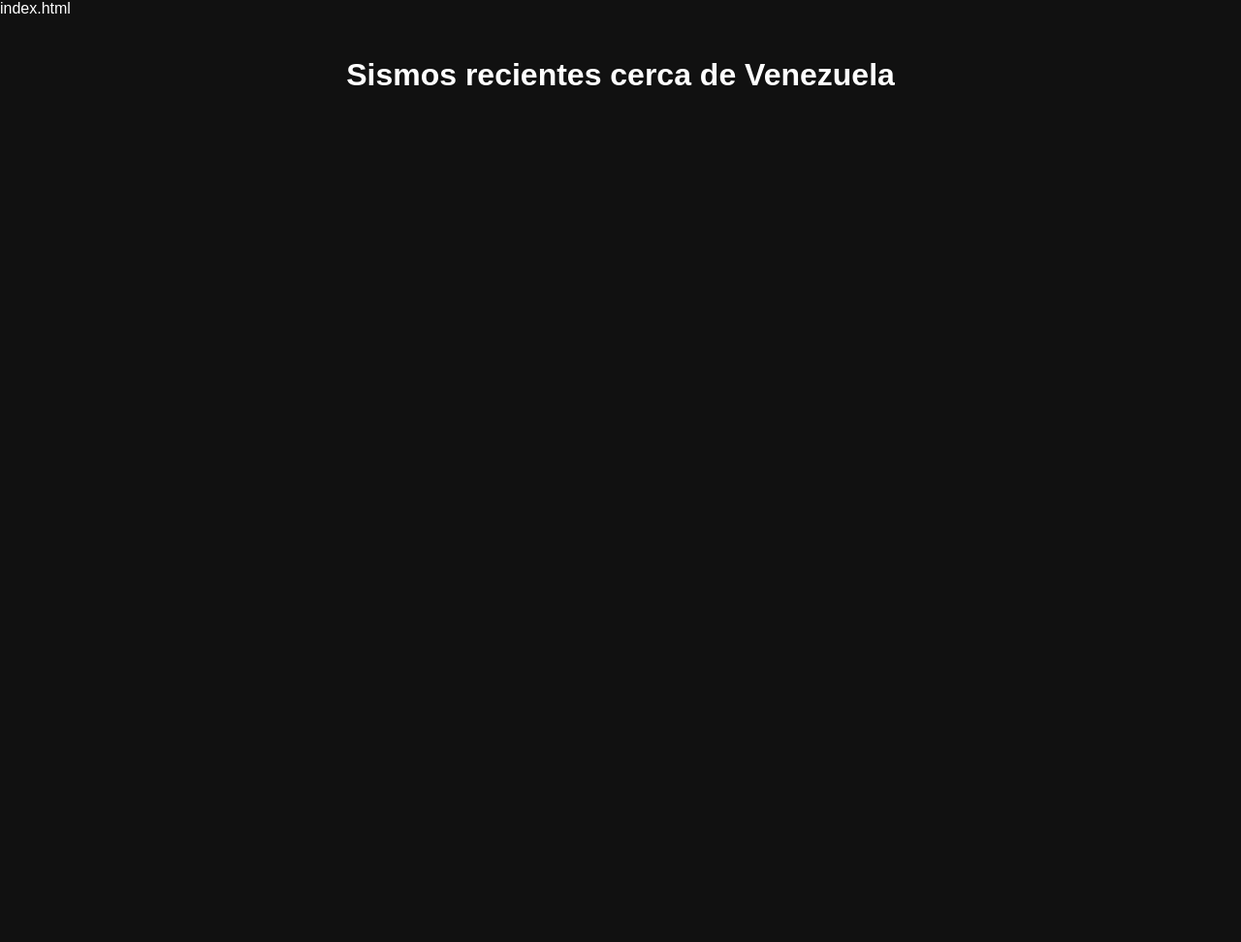
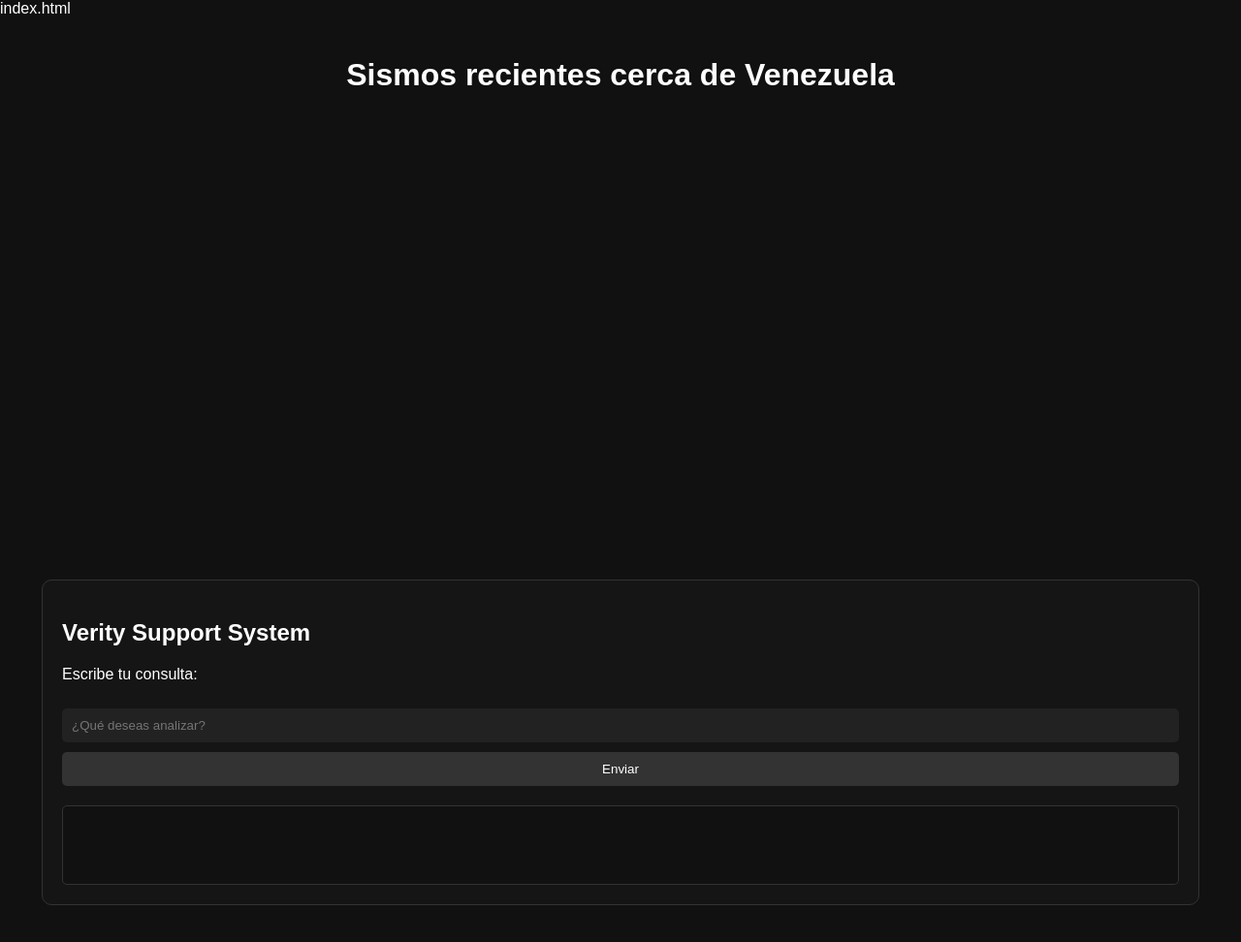
Before and after one commit to anyelo888ra-ux/sismostemu, a website: page public/index.html in a window 1280 px wide. Shown: the whole page at 97% size. Before the commit the page ends 800 px from the top, so only its background shows below. Drawn offline with nearby package versions, Linux system fonts and the light colour scheme; no server answers.

Commit message:
Integrate Verity support system in index.html
Added Verity support system to handle user queries.

```diff
--- a/public/index.html
+++ b/public/index.html
@@ -12,6 +12,37 @@ index.html
     table { width: 90%; margin: auto; border-collapse: collapse; }
     th, td { padding: 10px; border-bottom: 1px solid #444; }
     tr:hover { background: #222; }
+
+    /* Verity Support */
+    #verity-box {
+      width: 90%;
+      margin: 40px auto;
+      background: #151515;
+      padding: 20px;
+      border-radius: 10px;
+      border: 1px solid #333;
+    }
+    #verity-box input, #verity-box button {
+      width: 100%;
+      padding: 10px;
+      margin-top: 10px;
+      border-radius: 5px;
+      border: none;
+      background: #222;
+      color: #fff;
+    }
+    #verity-box button {
+      background: #333;
+      cursor: pointer;
+    }
+    #respuesta {
+      margin-top: 20px;
+      padding: 15px;
+      background: #111;
+      border-radius: 5px;
+      border: 1px solid #333;
+      min-height: 50px;
+    }
   </style>
 </head>
 <body>
@@ -21,6 +52,17 @@ index.html
 <div id="map"></div>
 
 <table id="tabla"></table>
+
+<!-- SOPORTE VERITY -->
+<div id="verity-box">
+  <h2>Verity Support System</h2>
+  <p>Escribe tu consulta:</p>
+
+  <input id="pregunta" type="text" placeholder="¿Qué deseas analizar?">
+  <button onclick="procesar()">Enviar</button>
+
+  <div id="respuesta"></div>
+</div>
 
 <script src="https://unpkg.com/leaflet/dist/leaflet.js"></script>
 <script>
@@ -47,18 +89,36 @@ async function cargar() {
   }).addTo(map);
 
   data.forEach(s => {
-    const match = s.lugar.match(/(-?\d+\.\d+),\s*(-?\d+\.\d+)/);
-    if (!match) return;
+    if (!s.lat || !s.lon) return;
 
-    const lat = parseFloat(match[1]);
-    const lon = parseFloat(match[2]);
-
-    L.marker([lat, lon]).addTo(map)
+    L.marker([s.lat, s.lon]).addTo(map)
       .bindPopup(`<b>${s.lugar}</b><br>Magnitud: ${s.magnitud}`);
   });
 }
 
 cargar();
+
+// VERITY SUPPORT LOGIC
+function procesar() {
+  let p = document.getElementById("pregunta").value.toLowerCase();
+  let r = "";
+
+  if (p.length < 3) {
+      r = "Datos insuficientes.";
+  } else if (p.includes("error") || p.includes("fallo")) {
+      r = "Anomalía detectada en tu reporte.";
+  } else if (p.includes("sismo") || p.includes("temblor")) {
+      r = "Actividad sísmica analizada. No representa amenaza significativa.";
+  } else if (p.includes("hola") || p.includes("hey")) {
+      r = "Movimiento detectado. Procesando tu señal.";
+  } else if (p.includes("quien eres") || p.includes("nombre")) {
+      r = "Soy Verity. No un nombre… una función.";
+  } else {
+      r = "Consulta procesada.";
+  }
+
+  document.getElementById("respuesta").innerText = r;
+}
 </script>
 
 </body>
```
